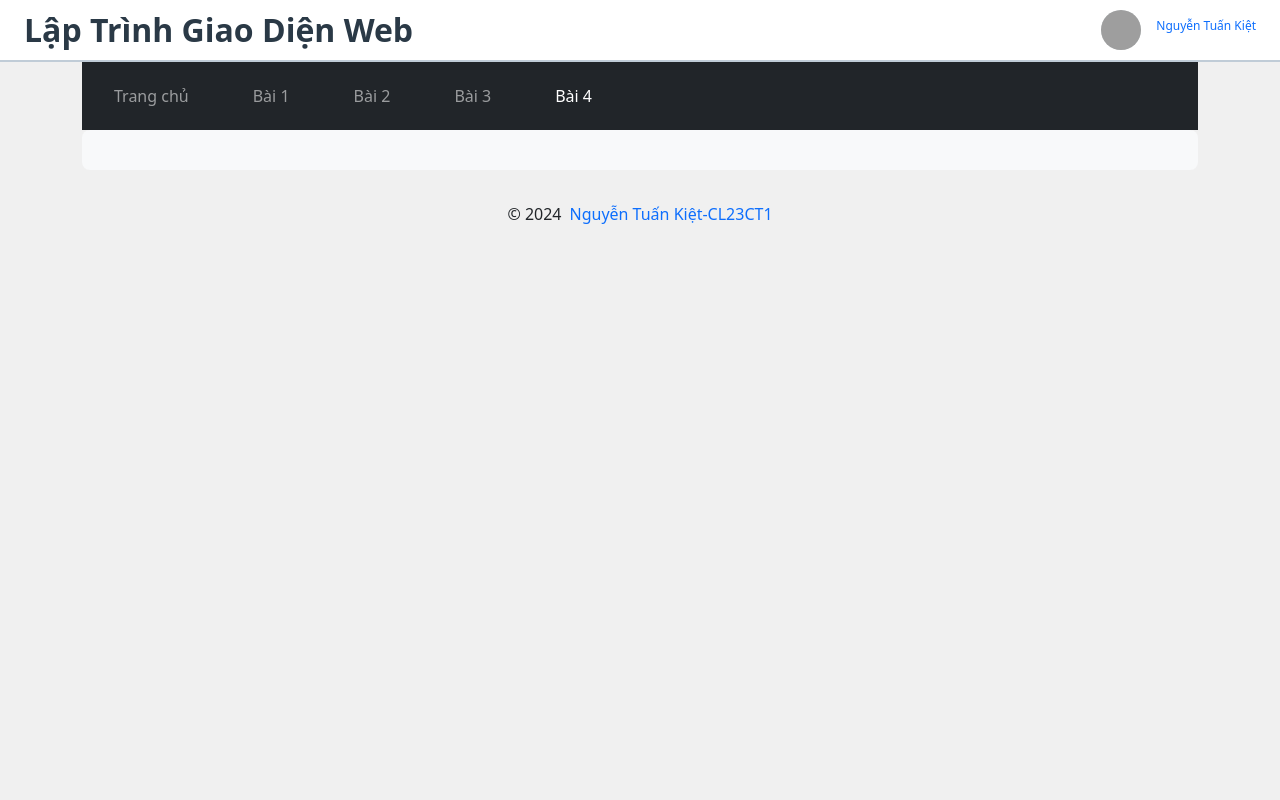
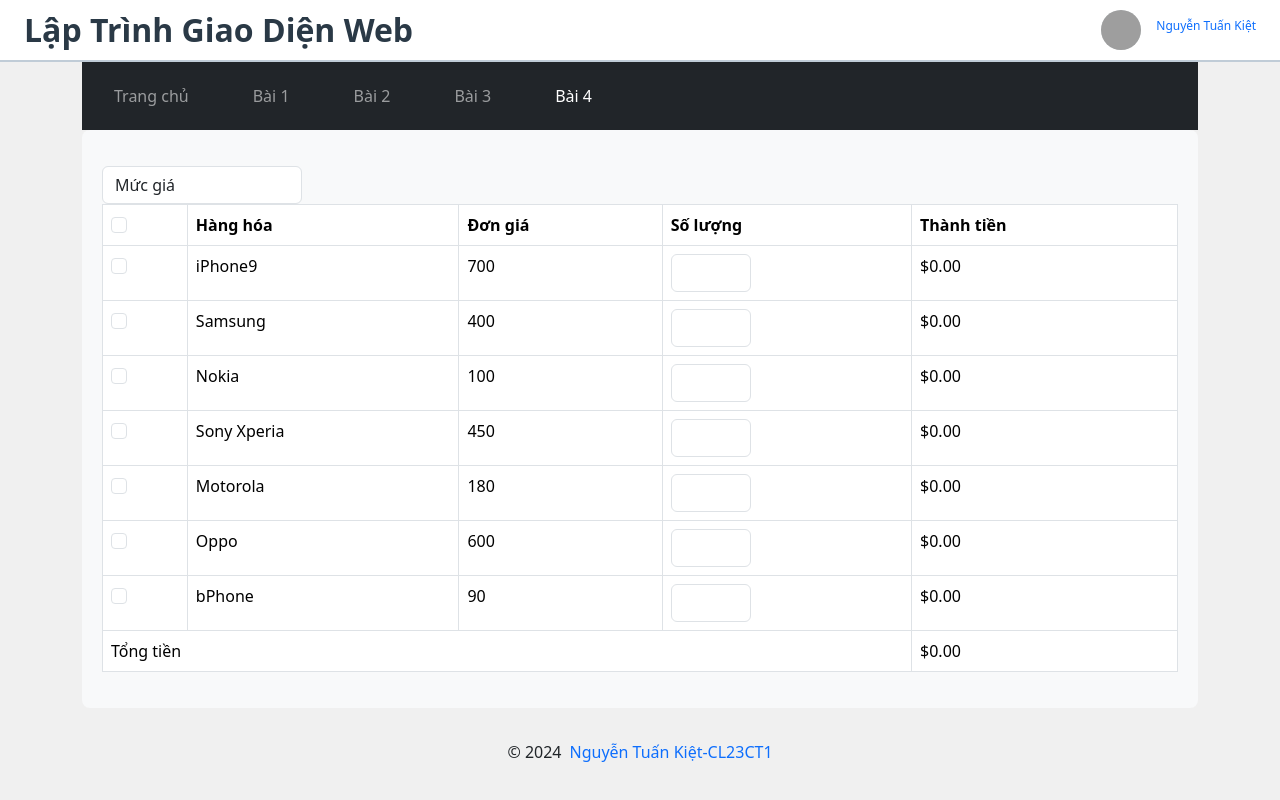
Before and after one commit to TanNhatCMS/Angular-Lab4, an Angular app: page /Lab4_4.html in a window 1280 px wide. Built offline with nearby package versions, Linux system fonts and the light colour scheme; grey boxes are pictures that could not be loaded.

Commit message:
bài 4 xong

```diff
--- /dev/null
+++ b/src/app/bai4/bai4.component.css
@@ -0,0 +1,4 @@
+.quantity-input {
+  width: 80px;
+  text-align: right;
+}
--- a/src/app/bai4/bai4.component.html
+++ b/src/app/bai4/bai4.component.html
@@ -0,0 +1,41 @@
+<form class="mt-3">
+  <div class="form-group">
+    <select [(ngModel)]="filter" name="price" class="form-control" (change)="filterProducts()"
+        style="max-width: 200px;" >
+      <option [ngValue]="undefined" selected>Mức giá</option>
+      <option value="199">Dưới 200</option>
+      <option value="200">Từ 200-500</option>
+      <option value="501">Trên 500</option>
+    </select>
+  </div>
+  <div class="table-responsive">
+    <table class="table table-bordered">
+      <thead class="thead-dark">
+      <tr>
+        <th scope="col"><input type="checkbox" class="form-check-input" (change)="toggleSelectAll($event)"></th>
+        <th scope="col">Hàng hóa</th>
+        <th scope="col">Đơn giá</th>
+        <th scope="col">Số lượng</th>
+        <th scope="col">Thành tiền</th>
+      </tr>
+      </thead>
+      <tbody>
+      <tr *ngFor="let item of filterprice(); let i = index">
+        <td><input type="checkbox" name="chon" class="form-check-input" [checked]="selectedProducts[item.hanghoa]"
+                   (change)="onCheckboxChange(item, $event)"></td>
+        <td>{{ item.hanghoa }}</td>
+        <td>{{ item.dongia }}</td>
+        <td><input value="0" type="number" name="soluong" class="form-control quantity-input" [(ngModel)]="soluong[i]"
+                   (input)="onQuantityChange(i, $event)" min="0"></td>
+        <td>${{ item.dongia * (soluong[i] || 0)| number: '1.2-2' }}</td>
+      </tr>
+      </tbody>
+      <tfoot>
+      <tr>
+        <td colspan="4" class="text-right">Tổng tiền</td>
+        <td>${{ tongtien| number: '1.2-2' }}</td>
+      </tr>
+      </tfoot>
+    </table>
+  </div>
+</form>
--- a/src/app/bai4/bai4.component.ts
+++ b/src/app/bai4/bai4.component.ts
@@ -1,13 +1,79 @@
-import {Component} from '@angular/core';
-import {CommonModule} from '@angular/common';
-import {FormsModule} from "@angular/forms";
+import { Component } from '@angular/core';
+import { CommonModule } from '@angular/common';
+import { FormsModule } from '@angular/forms';
 
 @Component({
   selector: 'app-bai4',
   standalone: true,
   imports: [CommonModule, FormsModule],
-  templateUrl: './bai4.component.html'
+  templateUrl: './bai4.component.html',
+  styleUrls: ['./bai4.component.css']
 })
 export class Bai4Component {
+  allSelected: boolean = false;
+  choice: any | undefined;
+  filter: any ;
+  filteredSanpham: any[] = [];
+  soluong: { [key: number]: number } = {}; // Store quantity for each product
+  selectedProducts: { [key: string]: boolean } = {}; // Store checkbox state for each product
+  tongtien: number = 0;
+  sanpham: any[] = [
+    { hanghoa: 'iPhone9', dongia: 700, soluong: 0, active: false },
+    { hanghoa: 'Samsung', dongia: 400, soluong: 0, active: false },
+    { hanghoa: 'Nokia', dongia: 100, soluong: 0, active: false },
+    { hanghoa: 'Sony Xperia', dongia: 450, soluong: 0, active: false },
+    { hanghoa: 'Motorola', dongia: 180, soluong: 0, active: false },
+    { hanghoa: 'Oppo', dongia: 600, soluong: 0, active: false },
+    { hanghoa: 'bPhone', dongia: 90, soluong: 0, active: false }
+  ];
 
+
+  filterprice() {
+    if (this.choice == undefined || this.choice == 0 || this.choice == "Mức giá") {
+      return this.filteredSanpham = this.sanpham;
+    } else if (this.choice < 200) {
+      return this.filteredSanpham = this.sanpham.filter(item => item.dongia < 200);
+    } else if (this.choice > 500) {
+      return this.filteredSanpham = this.sanpham.filter(item => item.dongia > 500);
+    } else {
+      return this.filteredSanpham = this.sanpham.filter(item => item.dongia >= 200 && item.dongia <= 500);
+    }
+  }
+
+  filterProducts() {
+    this.choice = this.filter;
+    this.filterprice();
+    this.calculateTotal();
+  }
+
+  calculateTotal() {
+    this.tongtien = this.filteredSanpham.reduce((acc, item, index) => {
+      if (this.selectedProducts[item.hanghoa]) {
+        const quantity = this.soluong[index] || 0;
+        return acc + (item.dongia * quantity);
+      }
+      return acc;
+    }, 0);
+  }
+
+  onQuantityChange(index: number, event: Event) {
+    const inputElement = event.target as HTMLInputElement;
+    this.soluong[index] = parseInt(inputElement.value, 10) || 0;
+    this.calculateTotal();
+  }
+
+  onCheckboxChange(item: any, event: Event) {
+    const inputElement = event.target as HTMLInputElement;
+    this.selectedProducts[item.hanghoa] = inputElement.checked;
+    this.calculateTotal();
+  }
+
+  toggleSelectAll(event: Event) {
+    const inputElement = event.target as HTMLInputElement;
+    this.allSelected = inputElement.checked;
+    this.filteredSanpham.forEach(item => {
+      this.selectedProducts[item.hanghoa] = this.allSelected;
+    });
+    this.calculateTotal();
+  }
 }
```
